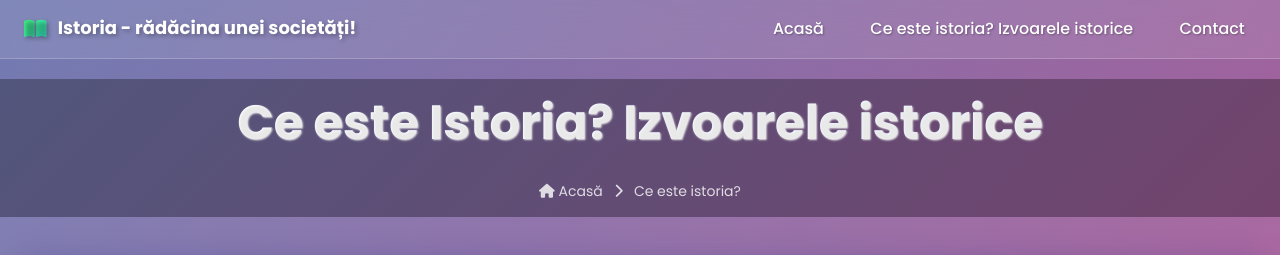
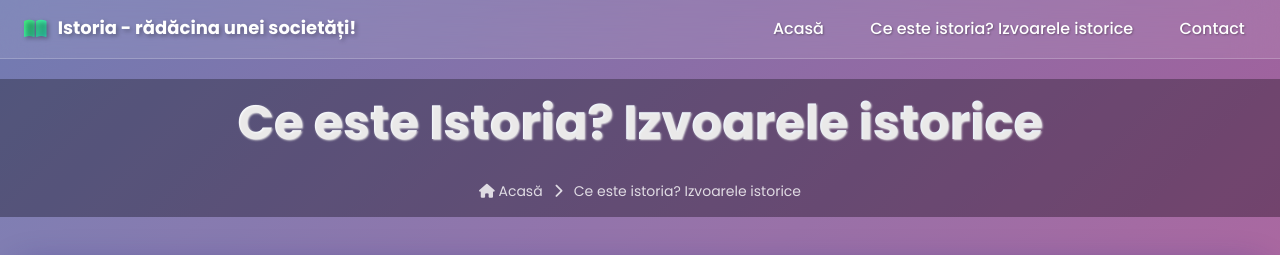
Before and after one commit to Ekry17/Istoria, a plain HTML site: page 5_1_ce_este_istoria_simplu.html in a window 1280 px wide. Shown: the top 255 px of the page. Drawn offline with Linux system fonts and the light colour scheme.

Commit message:
Update 5_1_ce_este_istoria_simplu.html

```diff
--- a/5_1_ce_este_istoria_simplu.html
+++ b/5_1_ce_este_istoria_simplu.html
@@ -801,7 +801,7 @@ strong {
                 <div class="hero-breadcrumb">
                     <a href="index.html"><i class="fas fa-home"></i> Acasă</a>
                     <span><i class="fas fa-chevron-right"></i></span>
-                    <span>Ce este istoria?</span>
+                    <span>Ce este istoria? Izvoarele istorice</span>
                 </div>
             </div>
         </section>
```
